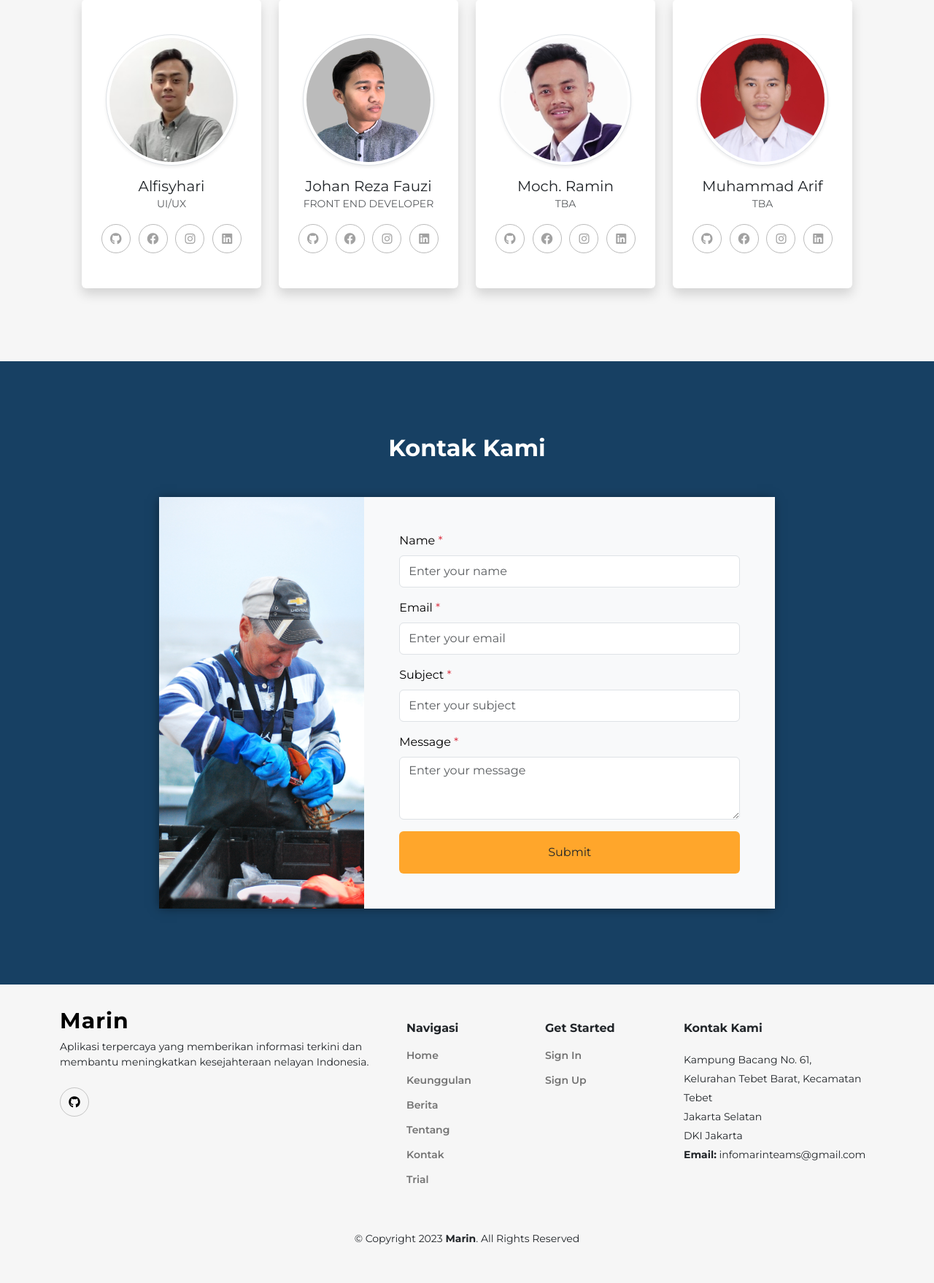
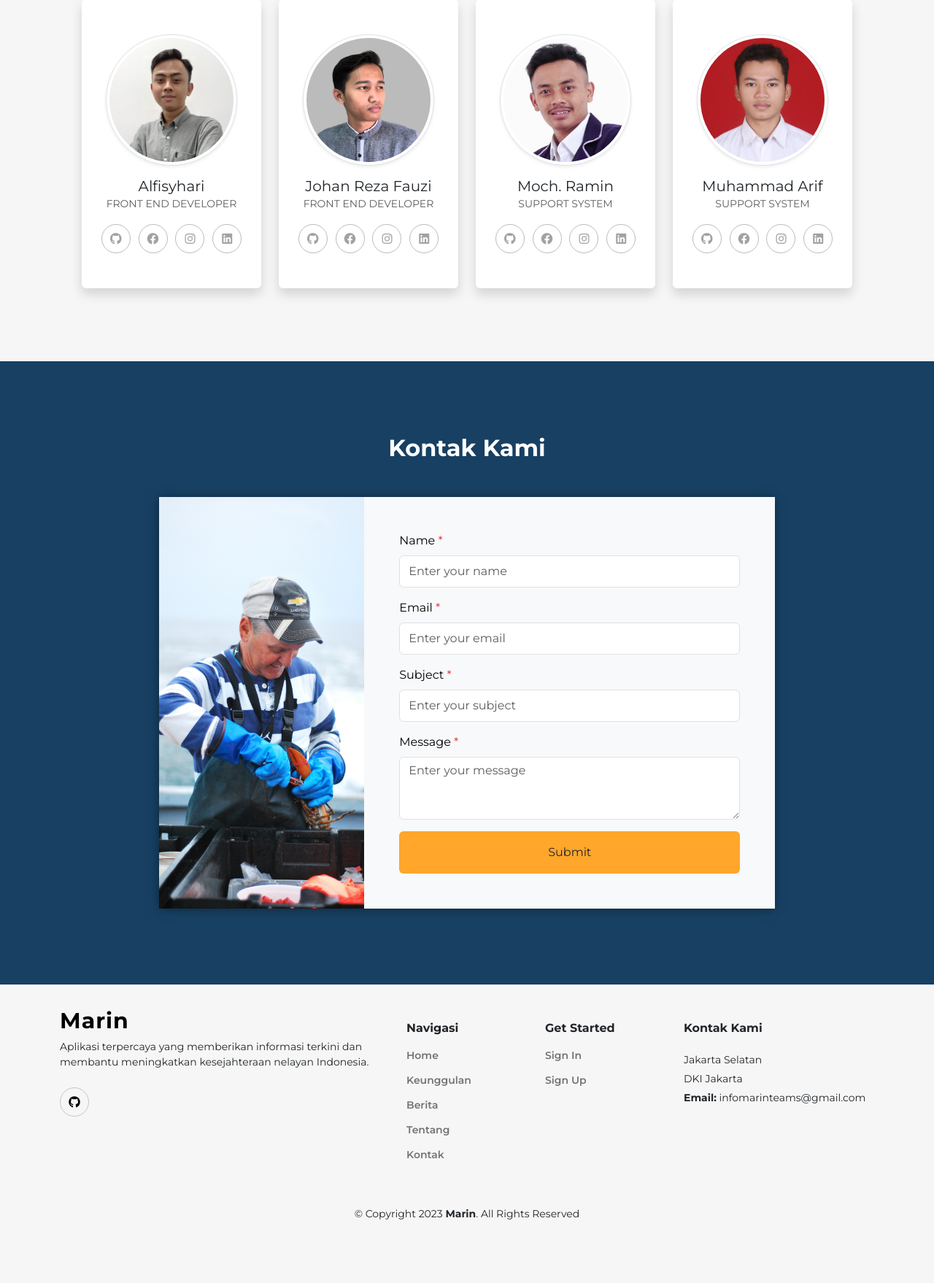
Before and after one commit to alfisyhari/CapstoneProjectSIB4, a CodeIgniter app: page /marin/ in a window 1280 px wide. Shown: the part 2131-3889 px from the top of the page at 73% size. After the commit the page ends 3802 px from the top, so only its background shows below. Run offline with CodeIgniter, Linux system fonts and the light colour scheme.

Commit message:
update php

```diff
--- a/application/config/config.php
+++ b/application/config/config.php
@@ -23,8 +23,8 @@ defined('BASEPATH') OR exit('No direct script access allowed');
 | a PHP script and you can easily do that on your own.
 |
 */
-$config['base_url'] = 'http://localhost/marin/';
-// $config['base_url'] = 'https://fbe6-114-4-82-94.ngrok-free.app/alfiApp/';
+// $config['base_url'] = 'http://localhost/marin/';
+$config['base_url'] = 'https://marin-indonesia.000webhostapp.com/';
 
 /*
 |--------------------------------------------------------------------------
--- a/application/controllers/App.php
+++ b/application/controllers/App.php
@@ -1,4 +1,4 @@
-    <?php
+<?php
     defined('BASEPATH') OR exit('No direct script access allowed');
 
     class App extends CI_Controller {
@@ -47,6 +47,7 @@
                     'username' => $this->input->post('username'),
                     'password' => $this->input->post('password'),
                     'gender' => $this->input->post('gender'),
+                    'role' => $this->input->post('role'),
                     'phone' => $this->input->post('phone')
                 );
 
--- a/application/controllers/Login.php
+++ b/application/controllers/Login.php
@@ -1,4 +1,4 @@
-    <?php
+<?php
     defined('BASEPATH') OR exit('No direct script access allowed');
 
     class Login extends CI_Controller {
--- a/application/views/apps/dashboard.php
+++ b/application/views/apps/dashboard.php
@@ -74,7 +74,7 @@
     <script src="https://unpkg.com/jquery@3.6.0/dist/jquery.min.js" integrity="sha384-vtXRMe3mGCbOeY7l30aIg8H9p3GdeSe4IFlP6G8JMa7o7lXvnz3GFKzPxzJdPfGK" crossorigin="anonymous"></script>
     <script src="https://unpkg.com/leaflet@1.7.1/dist/leaflet.js" integrity="sha384-RFZC58YeKApoNsIbBxf4z6JJXmh+geBSgkCQXFyh+4tiFSJmJBt+2FbjxW7Ar16M" crossorigin="anonymous"></script>
     <script src="https://cdn.jsdelivr.net/npm/axios/dist/axios.min.js"></script>
-    <script type="text/javascript" src="data/id.js"></script>
+    <script type="text/javascript" src="<?=base_url()?>assets/data/id.js"></script>
     <script src="<?=base_url()?>assets/scripts/home.js"></script>
     <script src="<?=base_url()?>assets/scripts/navigation.js"></script>
     <script src="<?=base_url()?>assets/scripts/weather-widget.js" type="module"></script>
--- a/application/views/apps/website.php
+++ b/application/views/apps/website.php
@@ -54,7 +54,6 @@
             <a class="nav-link" href="#berita">Berita</a>
             <a class="nav-link" href="#tentang">Tentang</a>
             <a class="nav-link" href="#kontak">Kontak</a>
-            <a class="nav-link" href="#trial">Trial</a>
           </div>
         </div>
       </div>
@@ -150,7 +149,7 @@
               <div class="bg-white rounded shadow py-5 px-4">
                 <img src="<?=base_url()?>assets/image/alfi.jfif" alt="Alfisyhari" class="team-photo img-fluid rounded-circle mb-3 img-thumbnail shadow-sm" />
                 <h5 class="mb-0">Alfisyhari</h5>
-                <span class="small text-uppercase text-muted">UI/UX</span>
+                <span class="small text-uppercase text-muted">Front End Developer</span>
                 <ul class="social mb-0 list-inline mt-3">
                   <li class="list-inline-item">
                     <a href="https://github.com/alfisyhari" target="_blank" class="social-link"><i class="fa-brands fa-github"></i></a>
@@ -194,7 +193,7 @@
               <div class="bg-white rounded shadow py-5 px-4">
                 <img src="<?=base_url()?>assets/image/ramin.jpg" alt="Moch. Ramin" class="team-photo img-fluid rounded-circle mb-3 img-thumbnail shadow-sm" />
                 <h5 class="mb-0">Moch. Ramin</h5>
-                <span class="small text-uppercase text-muted">TBA</span>
+                <span class="small text-uppercase text-muted">Support System</span>
                 <ul class="social mb-0 list-inline mt-3">
                   <li class="list-inline-item">
                     <a href="#"><i class="fa-brands fa-github"></i></a>
@@ -216,7 +215,7 @@
               <div class="bg-white rounded shadow py-5 px-4">
                 <img src="<?=base_url()?>assets/image/arif.jpg" alt="Muhammad Arif" class="team-photo img-fluid rounded-circle mb-3 img-thumbnail shadow-sm" />
                 <h5 class="mb-0">Muhammad Arif</h5>
-                <span class="small text-uppercase text-muted">TBA</span>
+                <span class="small text-uppercase text-muted">Support System</span>
                 <ul class="social mb-0 list-inline mt-3">
                   <li class="list-inline-item">
                     <a href="#"><i class="fa-brands fa-github"></i></a>
@@ -310,21 +309,18 @@
               <li><a href="#berita">Berita</a></li>
               <li><a href="#tentang">Tentang</a></li>
               <li><a href="#kontak">Kontak</a></li>
-              <li><a href="#trial">Trial</a></li>
             </ul>
           </div>
           <div class="col-lg-2 col-6 footer-links">
             <h4>Get Started</h4>
             <ul>
-              <li><a href="login.html">Sign In</a></li>
-              <li><a href="register.html">Sign Up</a></li>
+              <li><a href="<?=base_url('index.php/login')?>">Sign In</a></li>
+              <li><a href="<?=base_url('index.php/register')?>">Sign Up</a></li>
             </ul>
           </div>
           <div class="col-lg-3 col-md-12 footer-contact text-center text-md-start">
             <h4>Kontak Kami</h4>
             <p>
-              Kampung Bacang No. 61,<br />
-              Kelurahan Tebet Barat, Kecamatan Tebet<br />
               Jakarta Selatan<br />
               DKI Jakarta <br />
               <strong>Email:</strong> infomarinteams@gmail.com<br />
--- a/assets/scripts/apikey.js
+++ b/assets/scripts/apikey.js
@@ -1,3 +1,3 @@
-const apiKey = 'YOUR_API_KEY';
+const apiKey = 'dbb9068f6096c93316204fe4857c7ee7';
 
 export default apiKey;
```
Also changed, not shown: application/views/apps/navbar.php (+7 -0 lines), application/views/apps/userManagement.php (+6 -2 lines).
